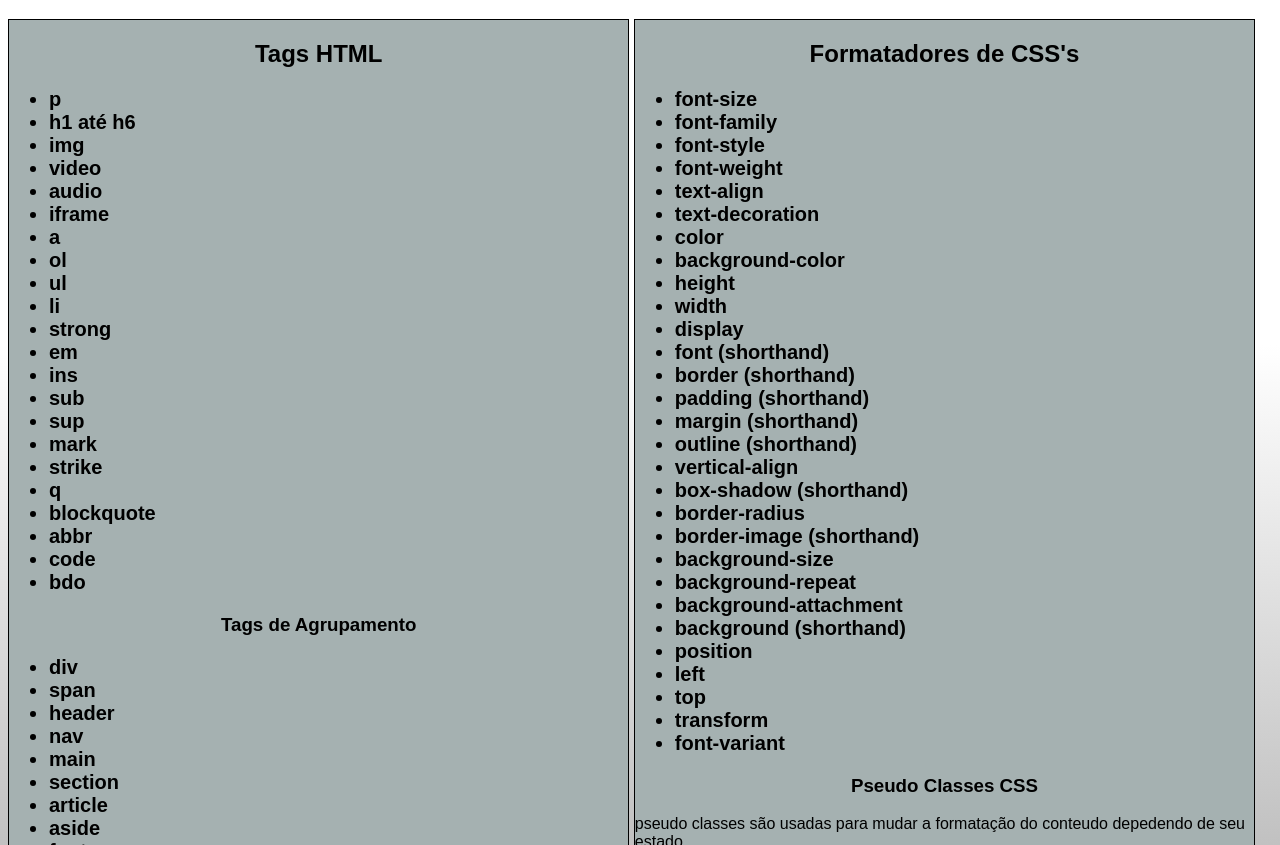
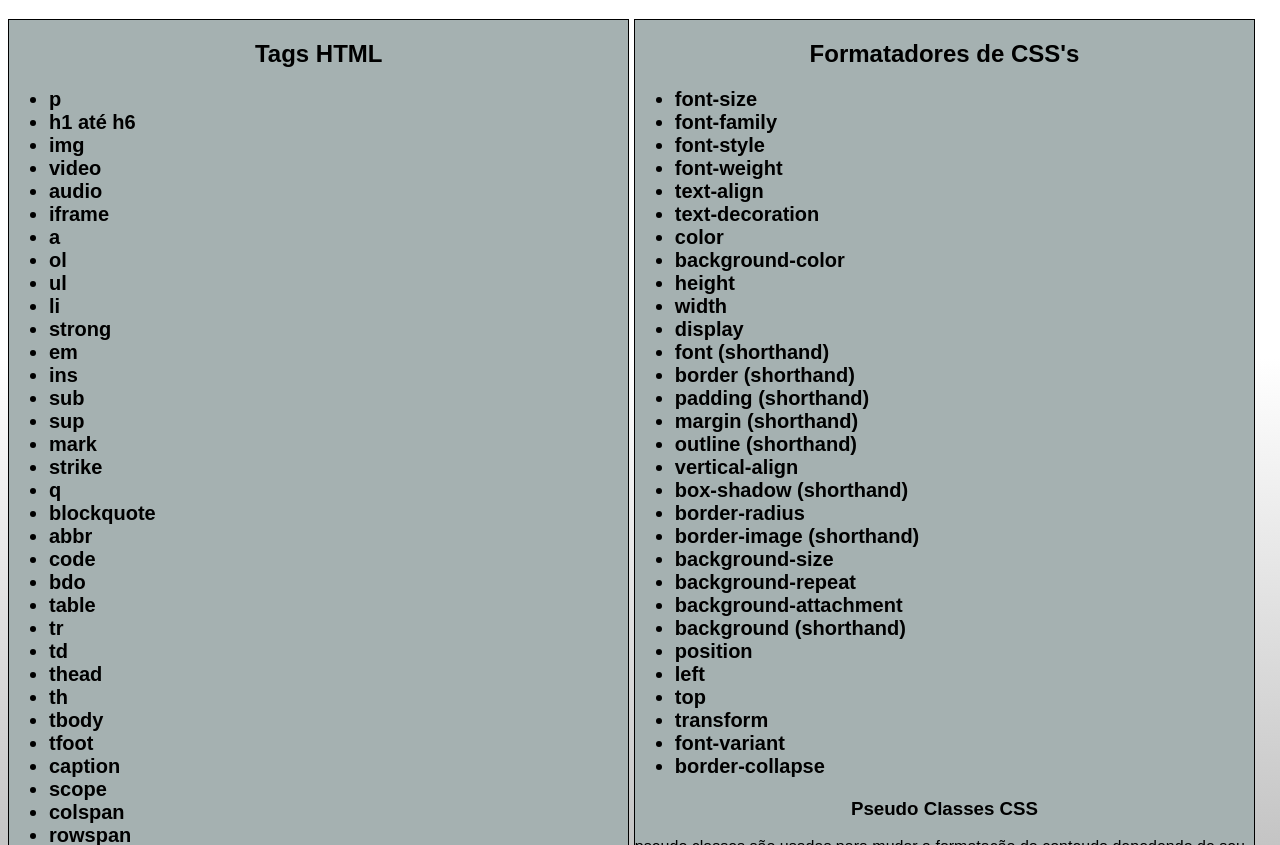
Before and after one commit to tiago-simionato/sites, a plain HTML site: page pages/Resumo de html5 e css3.html in a window 1280 px wide. Shown: the part 107-952 px from the top of the page. Drawn offline with Linux system fonts and the light colour scheme; a web font is replaced by a local one.

Commit message:
Update Resumo de html5 e css3.html

```diff
--- a/pages/Resumo de html5 e css3.html
+++ b/pages/Resumo de html5 e css3.html
@@ -111,6 +111,17 @@
 			<li>abbr <p>Use para criar janelinhas que abrem ao passar o mouse sobre o conteúdo</p></li>
 			<li>code <p>Use em códigos fontes</p></li>
 			<li>bdo <p>Inverte o Texto</p></li>
+			<li>table <p>principal tag usada para criar tabelas</p></li>
+			<li>tr <p>table row, cria uma linha para a tabela</p></li>
+			<li>td <p>table data, usado para colocar os dados dentro de uma linha (cada td delimita uma coluna)</p></li>
+			<li>thead <p>cabeçalho de uma tabela grande</p></li>
+			<li>th <p>Usado para adicionar os dados nos cabeçalhos de tabelas</p></li>
+			<li>tbody <p>parte principal de uma tabela grande</p></li>
+			<li>tfoot <p>rodapé de uma tabela grande</p></li>
+			<li>caption <p>Tag onde se coloca a descrição de uma tabela</p></li>
+			<li>scope <p>Não é uma tag, mas uma característica para ser adicionada nas tags de tabelas. Ela ajuda os mecanismos de busca a analisar as tabelas do site, portanto não gera resultados visuais.</p></li>
+			<li>colspan <p>Não é uma tag, mas uma característica para ser adicionada nas tags de tabelas. Ela faz com que uma linha seja expandida para ocupar mais <strong>colunas</strong></p></li>
+			<li>rowspan <p>Não é uma tag, mas uma característica para ser adicionada nas tags de tabelas. Ela faz com que uma coluna seja expandida para ocupar mais <strong>linhas</strong></p></li>
 		</ul>
 
 		<h3>Tags de Agrupamento</h3>
@@ -147,7 +158,7 @@
 			<li>padding (shorthand) <p>Cria um afastamento entre a borda de uma caixa e seu interior, seu conteudo</p> <p class="extra">shorthand(top, right, bottom, left)</p></li>
 			<li>margin (shorthand)<p>Cria um afastamento entre a borda de uma caixa e seu exterior</p> <p class="extra">shorthand(top, right, bottom, left)</p></li>
 			<li>outline (shorthand) <p>Cria uma borda depois da borda, mas dentro da margem</p> <p class="extra">shorthand(largura, tipo, cor)</p></li>
-			<li>vertical-align <p>alinha caixas verticalmente</p></li>
+			<li>vertical-align <p>alinha caixas verticalmente (pode ser usado para alinha td em tabelas)</p></li>
 			<li>box-shadow (shorthand) <p>colocar sombras em caixas</p> <p class="extra">shorthand:(offsetx, offsety, espalhamento, cor)</p></li>
 			<li>border-radius <p>Usado para arredondar os vertices da caixa</p></li>
 			<li>border-image (shorthand) <p>usado para criar a borda da caixa a partir de um arquivo de imagem</p> <p class="extra">shorthand:(source, slice, repeat)</p></li>
@@ -155,11 +166,12 @@
 			<li>background-repeat <p>Usado para definir se a imagem de fundo deverá ou não se repetir e em quais eixos (x, y)</p></li>
 			<li>background-attachment <p>Pode ser usado para definir se a imagem irá rolar com ou fundo ou ficará fixa</p></li>
 			<li>background (shorthand) <p>(color -> image -> position -> repeat -> size -> attachment) (pode ser que o size não funcione)</p></li>
-			<li>position <p>pode ser setada em <em>relative</em> ou <em>absolute</em>. Por padrão as caixas já vem com posições relativas. Se setada em absoluto é possível configurar as características <em>left</em> e <em>right</em> da caixa.</p></li>
+			<li>position <p>pode ser setada em <em>relative</em> ou <em>absolute</em>. Por padrão as caixas já vem com posições relativas. Se setada em absoluto é possível configurar as características <em>left</em> e <em>top</em> da caixa. Outro valor interessante dessa regra é o sticky, que pode ser usado junto com as regras <strong>top</strong> e <strong>left</strong> para manter o elemento na tela mesmo após sair da rolagem</p></li>
 			<li>left <p>Aplica uma translação na borda superior esquerda da caixa com relação à parte esquerda da tela</p></li>
 			<li>top <p>Aplica uma translação na borda superior esquerda da caixa com relação à parte superior da tela</p></li>
 			<li>transform <p>Pode ser usado com algumas funções para aplicar mudanças uteis nas caixas</p> <p>Útial para centralizar duas caixas. colocando left:50%;top:50%;transform:translate(-50%,-50%); na caixa interior ela ficará alinhada a caixa pai</p></li>
 			<li>font-variant <p>util para deixar o texto em uma espécie de "semi-caps-lock"</p></li>
+			<li>border-collapse <p>usado para juntar as linhas e colunas de uma tabela</p></li>
 		</ul>
 
 		<h3>Pseudo Classes CSS</h3>
@@ -169,6 +181,7 @@
 			<li>:visited<p>site ja visitado</p></li>
 			<li>:active<p>ativa quando o elemento esta sendo clicado</p></li>
 			<li>:root <p>Usado para colocar variaveis no começo do arquivo CSS</p></li>
+			<li>:nth-child() <p>Aplica certas configurações para os filhos de algum elemento. O argumento entre parentese indica a cada quantas células a configuração será a aplicada</p></li>
 		</ul>
 
 		<h3>Pseudo Elemento</h3>
```
